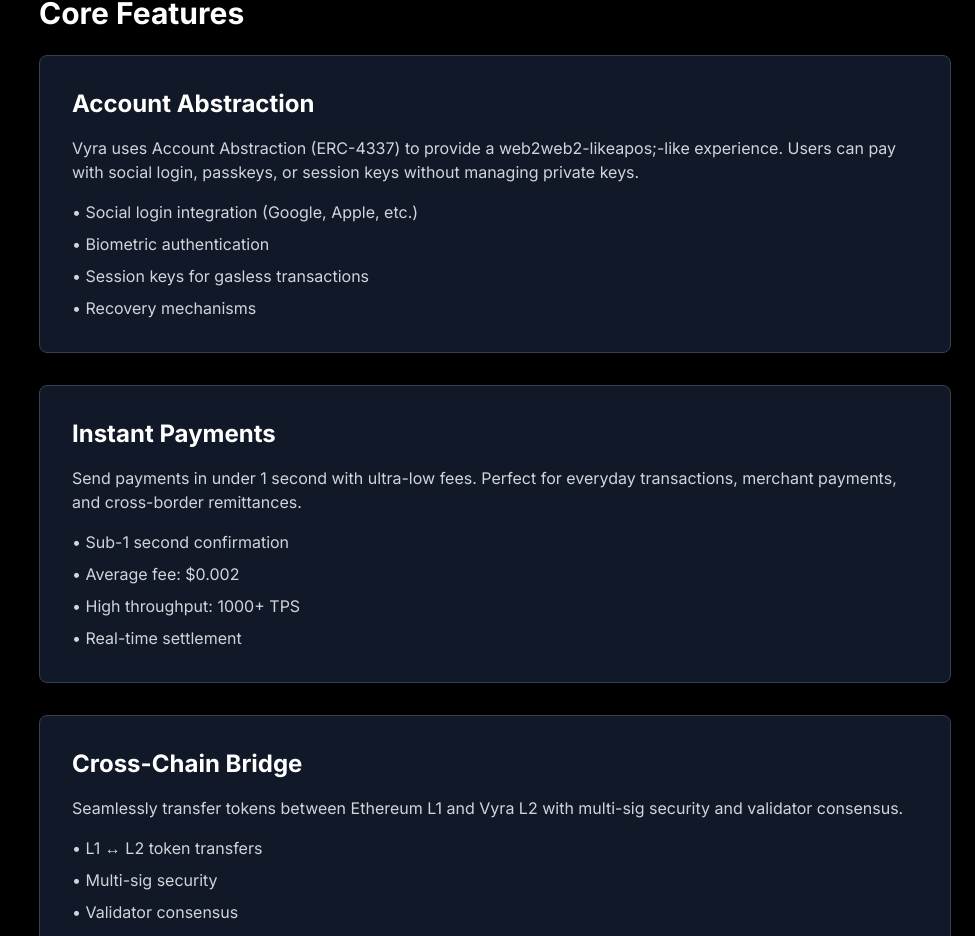
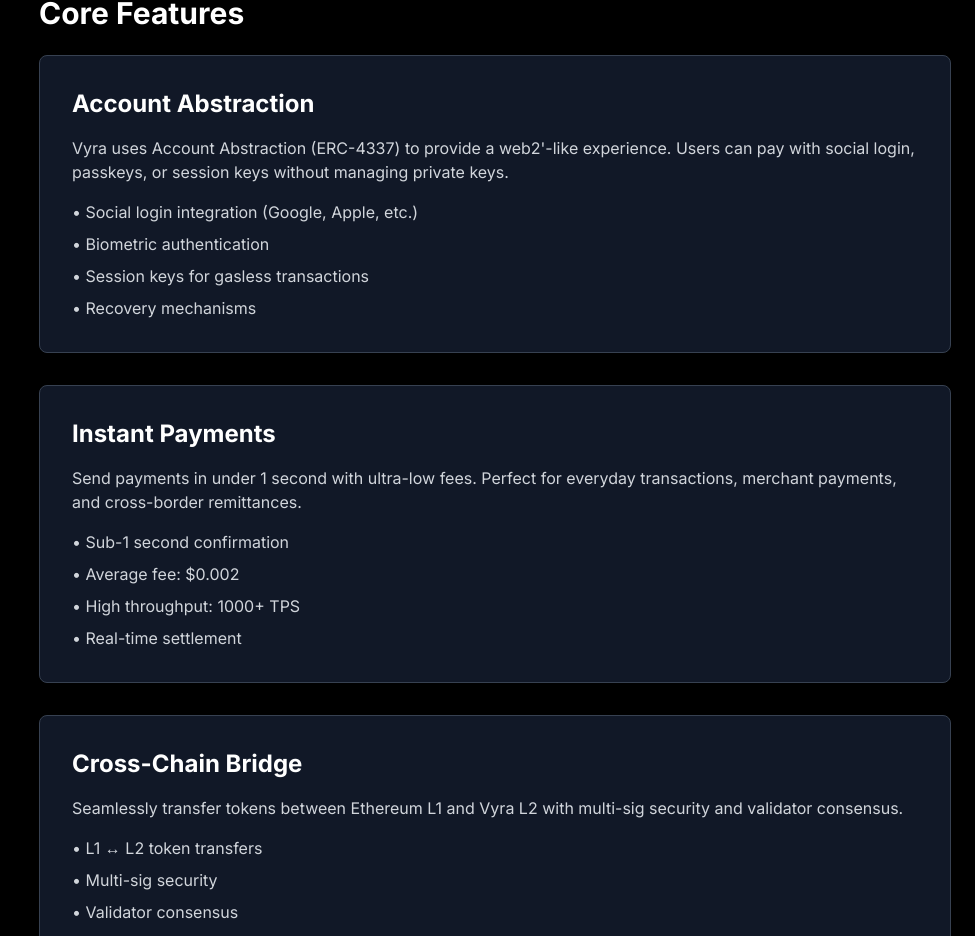
Before and after one commit to kirannarayanak/vyra, a Next.js app in the folder vyra-website/: page /docs in a window 1280 px wide. Shown: the part 1480-2416 px from the top of the page, without its empty margins (305-1280 px from the left). Built offline with nearby package versions, Linux system fonts and the light colour scheme.

Commit message:
Fix remaining apostrophe escaping issues in docs page

```diff
--- a/vyra-website/src/app/docs/page.tsx
+++ b/vyra-website/src/app/docs/page.tsx
@@ -137,7 +137,7 @@ const result = await wallet.sendPayment({
               <section id="quickstart" className="mb-16">
                 <h2 className="text-3xl font-bold mb-6 text-white">Quick Start</h2>
                 <p className="text-gray-300 mb-6">
-                  Get started with Vyra in just a few minutes. Here's how to send your first payment:
+                  Get started with Vyra in just a few minutes. Here&apos;s how to send your first payment:
                 </p>
 
                 <div className="bg-gray-900 border border-gray-700 rounded-lg p-6 mb-6">
@@ -150,7 +150,7 @@ const result = await wallet.sendPayment({
                 </div>
 
                 <div className="bg-gray-900 border border-gray-700 rounded-lg p-6">
-                  <h3 className="text-lg font-semibold text-white mb-4">What's Next?</h3>
+                  <h3 className="text-lg font-semibold text-white mb-4">What&apos;s Next?</h3>
                   <ul className="space-y-3 text-gray-300">
                     <li className="flex items-start gap-3">
                       <span className="w-6 h-6 bg-white rounded-full flex items-center justify-center flex-shrink-0 mt-0.5">
@@ -188,7 +188,7 @@ const result = await wallet.sendPayment({
                   <div className="bg-gray-900 border border-gray-700 rounded-lg p-8">
                     <h3 className="text-2xl font-bold mb-4 text-white">Account Abstraction</h3>
                     <p className="text-gray-300 mb-4">
-                      Vyra uses Account Abstraction (ERC-4337) to provide a web2web2-likeapos;-like experience.
+                        Vyra uses Account Abstraction (ERC-4337) to provide a web2&apos;-like experience.
                       Users can pay with social login, passkeys, or session keys without managing private keys.
                     </p>
                     <ul className="space-y-2 text-gray-300">
```
